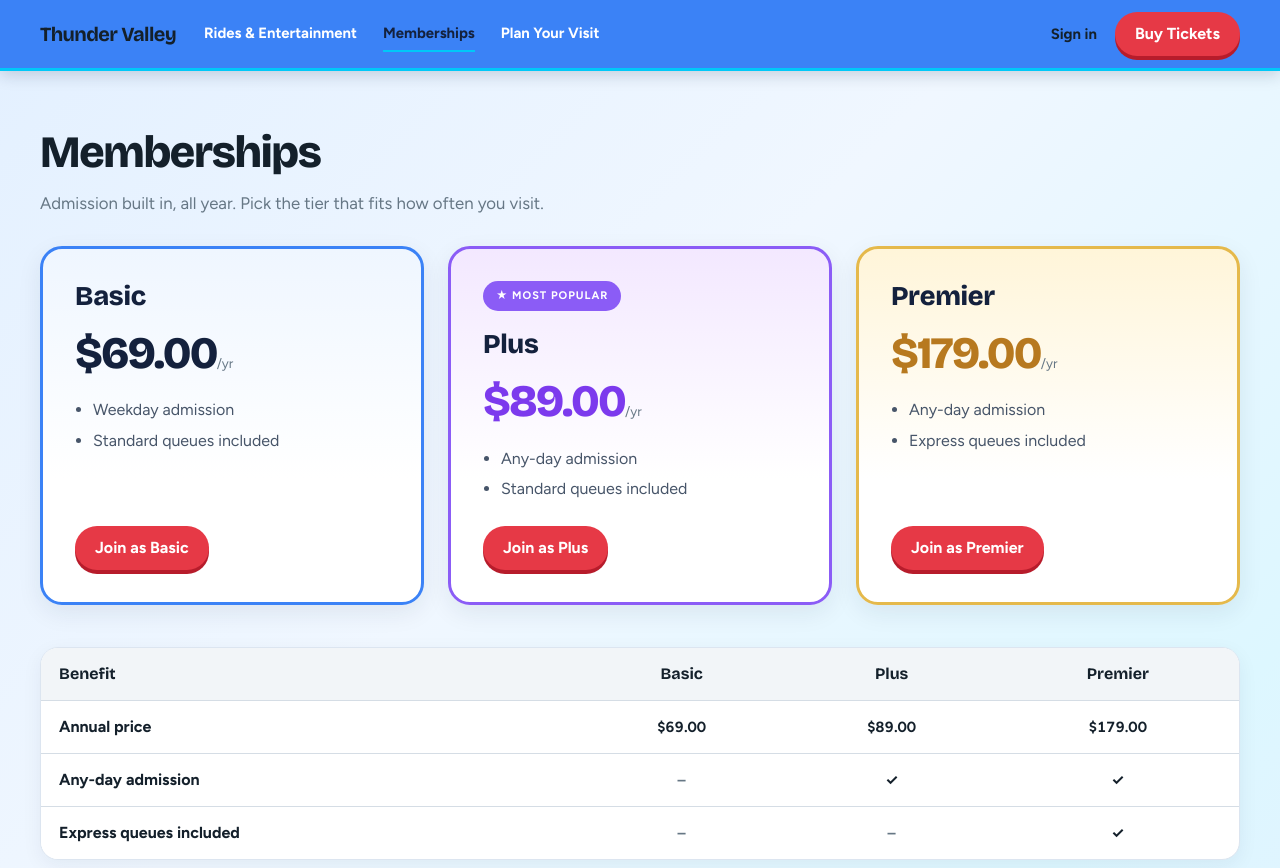
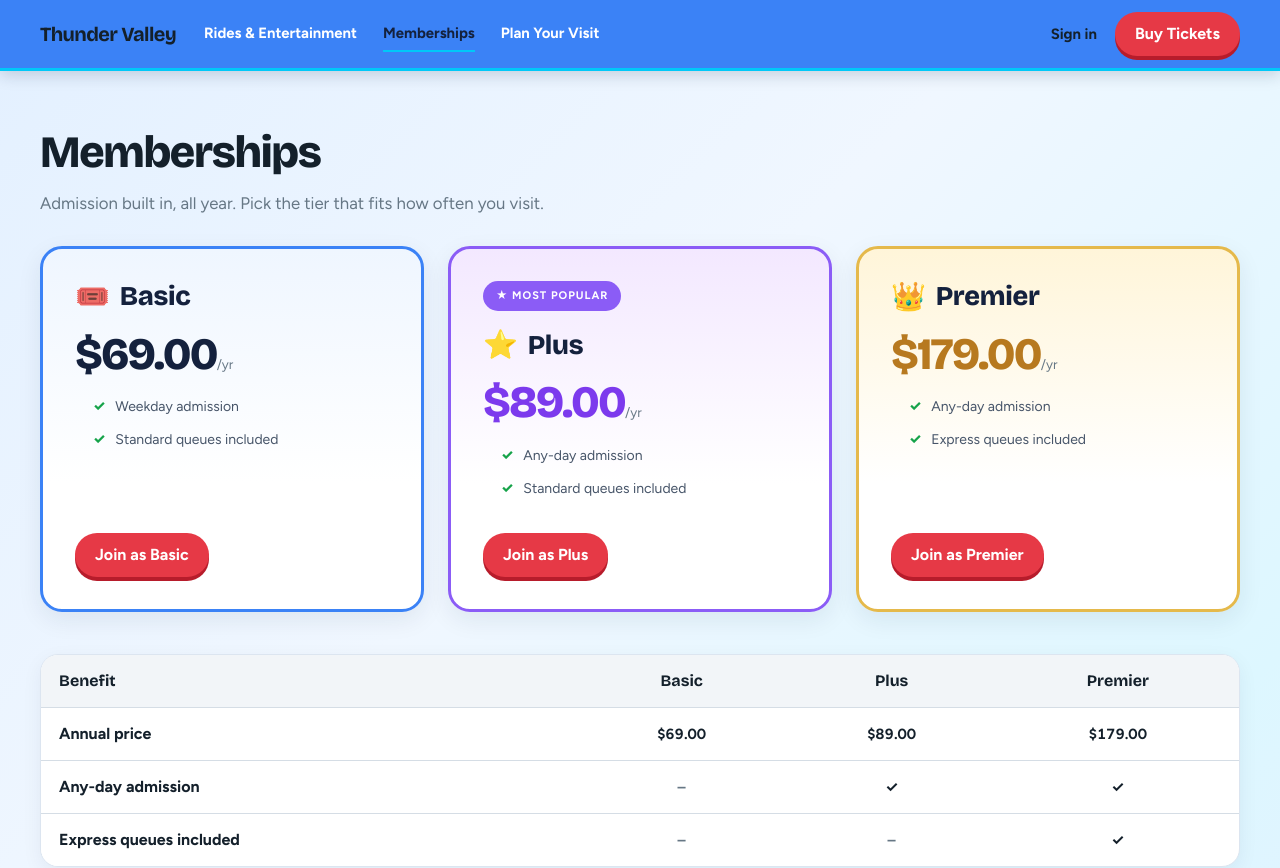
Before and after one commit to AlejandroJM0428/COSC-3380---Theme-Park-Project, a React (Vite) app in the folder client/: page /memberships in a window 1280 px wide. Shown: the top 868 px of the page. Built offline with nearby package versions, Linux system fonts and the light colour scheme.

Commit message:
Enhance membership cards with icons and benefit styling

```diff
--- a/client/src/pages/Memberships.jsx
+++ b/client/src/pages/Memberships.jsx
@@ -6,6 +6,14 @@ import { money } from '../utils/portalFormat.js'
 
 const YES = <span aria-label="Included">✓</span>
 const NO = <span aria-label="Not included" className="pub-no">–</span>
+
+
+const TIER_ICONS = {
+  Basic: '🎟️',
+  Plus: '⭐',
+  Premier: '👑',
+}
+
 
 // Public membership comparison (/memberships). Tiers come from the public site data.
 export default function Memberships() {
@@ -37,10 +45,23 @@ export default function Memberships() {
                   </span>
                 )}
 
-                <h2>{t.tier}</h2>
+
+                <h2 className="membership-tier-heading">
+                  <span aria-hidden="true">
+                    {TIER_ICONS[t.tier] ?? '🎟️'}
+                  </span>
+                  {t.tier}
+                </h2>
+
 
                 <p className="pub-tier-price"><strong>{money(t.annualPrice)}</strong><small>/yr</small></p>
-                <ul>{t.benefits.map((b) => <li key={b}>{b}</li>)}</ul>
+
+                <ul className="membership-benefits">
+                  {t.benefits.map((b) => (
+                    <li key={b}>{b}</li>
+                  ))}
+                </ul>
+
                 {signedIn
                   ? <Link to="/member?tab=membership" className="pub-buy">My membership</Link>
                   : <Link to="/member/register" className="pub-buy">Join as {t.tier}</Link>}
--- a/client/src/public.css
+++ b/client/src/public.css
@@ -1453,3 +1453,39 @@
 #dining-shops {
   scroll-margin-top: 90px;
 }
+
+
+/* Membership improvements */
+.membership-tier-heading {
+  display: flex;
+  align-items: center;
+  justify-content: center;
+  gap: 10px;
+  font-size: 22px;
+  font-weight: 800;
+}
+
+.membership-tier-heading span {
+  font-size: 28px;
+}
+
+.membership-benefits {
+  list-style: none;
+  padding-left: 0;
+}
+
+.membership-benefits li {
+  display: flex;
+  align-items: flex-start;
+  gap: 10px;
+  margin-bottom: 12px;
+  font-size: 14px;
+  line-height: 1.5;
+}
+
+.membership-benefits li::before {
+  content: "✓";
+  color: #16a34a;
+  font-weight: 800;
+  flex-shrink: 0;
+}
```
